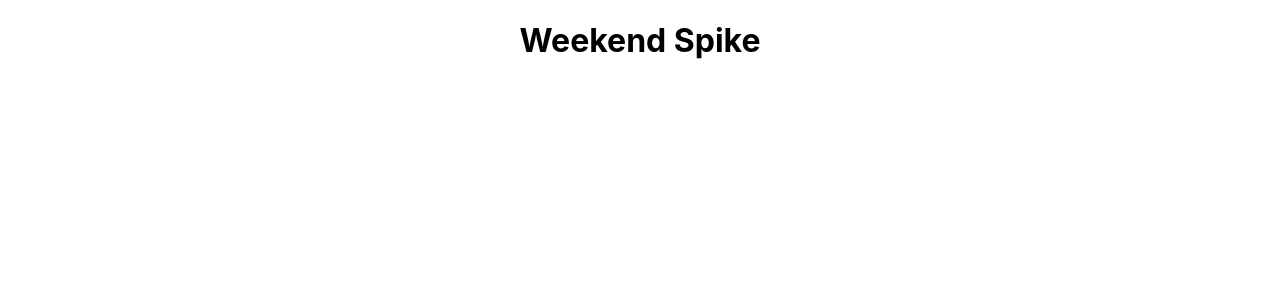
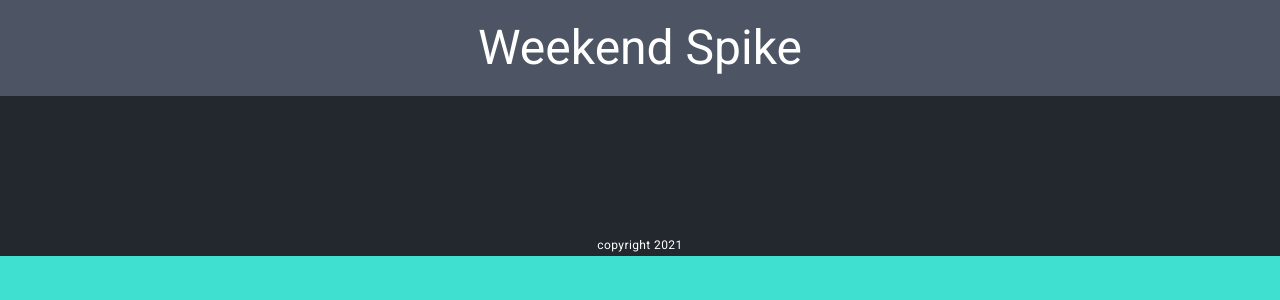
Before and after one commit to brandonwharton/weekend-solo-spike, a React (Create React App) app: page / in a window 1280 px wide. Shown: the top 300 px of the page. Built offline with nearby package versions, Linux system fonts and the light colour scheme.

Commit message:
Made a footer, exploring page layout for it

```diff
--- a/package.json
+++ b/package.json
@@ -3,6 +3,7 @@
   "version": "0.1.0",
   "private": true,
   "dependencies": {
+    "@fontsource/roboto": "^4.4.5",
     "@material-ui/core": "^4.11.4",
     "@testing-library/jest-dom": "^5.14.1",
     "@testing-library/react": "^11.2.7",
--- a/src/App/App.css
+++ b/src/App/App.css
@@ -1,3 +1,8 @@
+body {
+  margin: 0;
+  background-color: turquoise;
+}
+
 .App {
   text-align: center;
 }
@@ -14,8 +19,8 @@
 }
 
 .App-header {
-  background-color: #282c34;
-  min-height: 100vh;
+  background-color: #4d5564;
+  min-height: 12vh;
   display: flex;
   flex-direction: column;
   align-items: center;
@@ -36,3 +41,13 @@
     transform: rotate(360deg);
   }
 }
+
+.App-footer {
+  background-color: #23272e;
+  min-height: 20vh;
+  display: flex;
+  flex-direction: column;
+  align-items: center;
+  justify-content: flex-end;
+  color: white;
+}
--- a/src/App/App.js
+++ b/src/App/App.js
@@ -1,11 +1,14 @@
 
 import './App.css';
 import Header from '../Header/Header';
+import Footer from '../Footer/Footer';
+import '@fontsource/roboto';
 
 function App() {
   return (
     <div className="App">
       <Header />
+      <Footer />
     </div>
   );
 }
--- /dev/null
+++ b/src/Footer/Footer.jsx
@@ -0,0 +1,14 @@
+import Typography from '@material-ui/core/Typography';
+
+function Footer() {
+
+    return (
+        <div className="App-footer">
+            <Typography variant="caption">
+                copyright 2021
+            </Typography>
+        </div>
+    )
+}
+
+export default Footer;
--- /dev/null
+++ b/src/Header/Header.css
@@ -0,0 +1,3 @@
+.header-main {
+    background-color: darkgray;
+}
--- a/src/Header/Header.jsx
+++ b/src/Header/Header.jsx
@@ -1,7 +1,14 @@
+import './Header.css'
+import Typography from '@material-ui/core/Typography';
+
 function Header() {
 
     return (
-        <h1>Weekend Spike</h1>
+        <div className="App-header">
+            <Typography variant="h3" component="h1">
+                Weekend Spike
+            </Typography>
+        </div>
     )
 }
 
```
Also changed, not shown: 1 other file (tests, documents, lock files or other folders).
